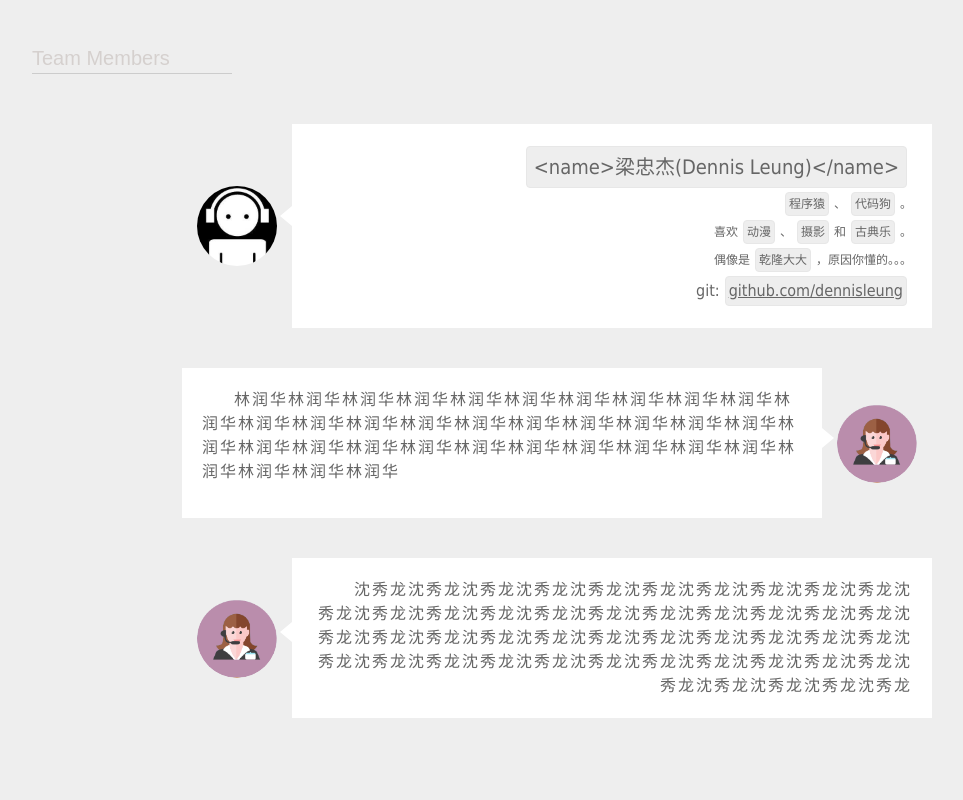
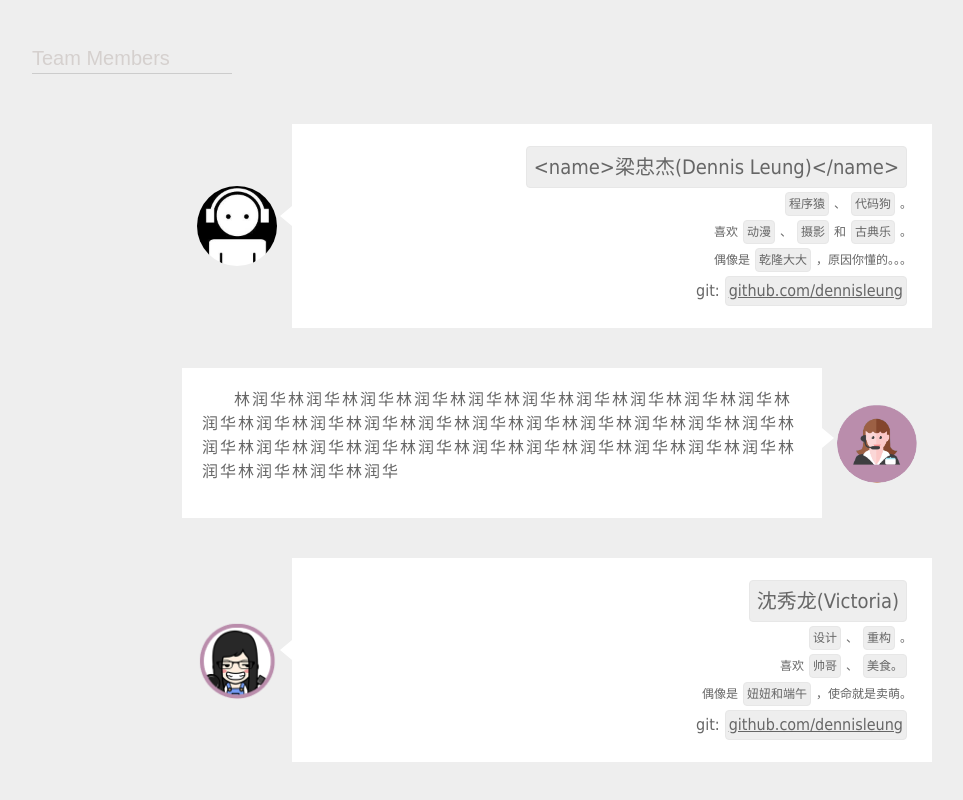
Before and after one commit to ife-kimoji/ife-kimoji.github.io, a plain HTML site: page html/index.html in a window 1280 px wide. Shown: the part 1386-2186 px from the top of the page, without its empty margins (128-1091 px from the left). Before the commit the page ends 2144 px from the top, so only its background shows below. Drawn offline with Linux system fonts and the light colour scheme.

Commit message:
Signed-off-by: eggholiday <1204843650@qq.com>

```diff
--- a/html/index.html
+++ b/html/index.html
@@ -2,7 +2,7 @@
 <html>
 <head>
 <title>Welcome to kimoji's homepage!</title>
-<meta http-equiv="content-type" content="content-type"/>
+<meta http-equiv="content-type"  content="text/html; charset=utf-8"/>
 <meta http-equiv="author" content="kimoji"/>
 <link rel="stylesheet" href="../css/banner.css"/>
 <link rel="stylesheet" type="text/css" href="../css/style.css">
@@ -122,10 +122,18 @@
 		</div>
 		<div class="line">
 			<div class="img">
-				<img src="../img/u47.png">
+				<img src="../img/xiulong.png">
 			</div>
 			<div class="desc pullleft">
-				<p>沈秀龙沈秀龙沈秀龙沈秀龙沈秀龙沈秀龙沈秀龙沈秀龙沈秀龙沈秀龙沈秀龙沈秀龙沈秀龙沈秀龙沈秀龙沈秀龙沈秀龙沈秀龙沈秀龙沈秀龙沈秀龙沈秀龙沈秀龙沈秀龙沈秀龙沈秀龙沈秀龙沈秀龙沈秀龙沈秀龙沈秀龙沈秀龙沈秀龙沈秀龙沈秀龙沈秀龙沈秀龙沈秀龙沈秀龙沈秀龙沈秀龙沈秀龙沈秀龙沈秀龙沈秀龙沈秀龙沈秀龙沈秀龙</p>
+				<span class="pre pre-lg">沈秀龙(Victoria)</span>
+				<br>
+				<span class="pre">设计</span>、<span class="pre">重构</span>。
+				<br>
+				喜欢<span class="pre">帅哥</span>、<span class="pre">美食。</span>
+				<br>
+				偶像是<span class="pre">妞妞和端午</span>，使命就是卖萌。
+				<br>
+				<span class="git-link">git:<a href="http://github.com/dennisleung" class="pre">github.com/dennisleung</a></span>
 			</div>
 		</div>
 	</div>
```
Also changed, not shown: img/xiulong.png (added).
